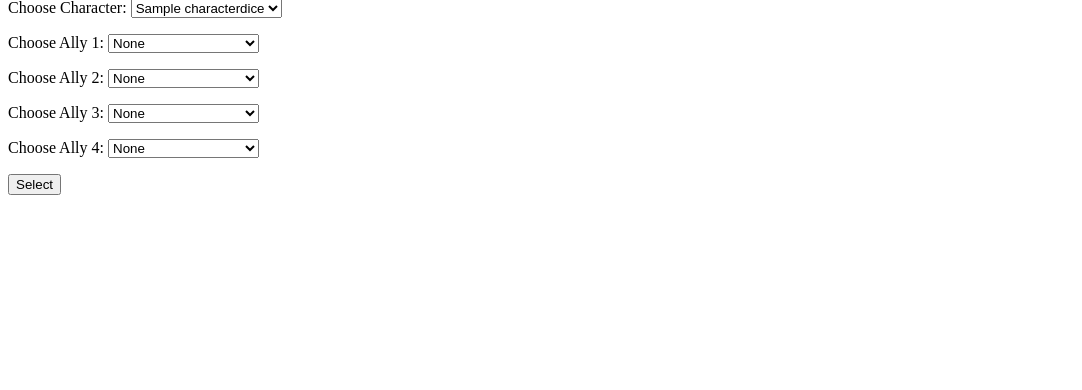
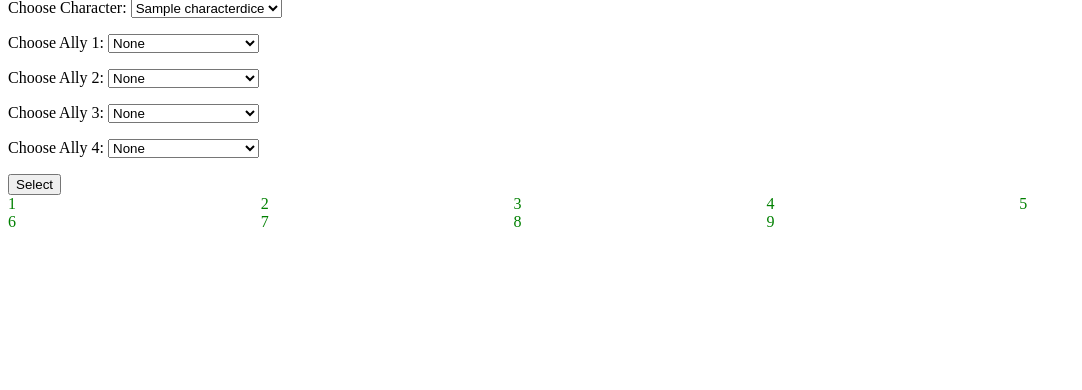
Before and after one commit to AlexHBall/whichdice, a Django app: page / in a window 1280 px wide. Shown: the part 81-471 px from the top of the page, without its empty margins (0-1082 px from the left). Run offline with Django 3.2, Linux system fonts and the light colour scheme; tables that the repository leaves empty hold one stand-in row (values such as "Sample post").

Commit message:
add static css file

```diff
--- a/dice/templates/dice/home_screen.html
+++ b/dice/templates/dice/home_screen.html
@@ -1,5 +1,8 @@
 {% extends 'base.html' %}
 {% block content %}
+{% load static %}
+
+<link rel="stylesheet" href="{% static 'dice/style.css' %}" />
 <h1>Pick Your Characters!</h1>
 <form method="POST"> {% csrf_token %}
     {{ character_form.as_p }}
@@ -16,4 +19,17 @@
     <h3>{{ instance }}</h3>
     {% endfor %}
 {% endif %}
+
+<div class="grid-container">
+    <div class="grid-item">1</div>
+    <div class="grid-item">2</div>
+    <div class="grid-item">3</div>
+    <div class="grid-item">4</div>
+    <div class="grid-item">5</div>
+    <div class="grid-item">6</div>
+    <div class="grid-item">7</div>
+    <div class="grid-item">8</div>
+    <div class="grid-item">9</div>
+  </div>
+
 {% endblock %}
--- /dev/null
+++ b/static/dice/style.css
@@ -0,0 +1,5 @@
+.grid-container {
+    display: grid;
+    grid-template-columns: 1fr 1fr 1fr 1fr 1fr;
+    color: green; /* red with opacity */
+  }
--- a/whichdice/settings.py
+++ b/whichdice/settings.py
@@ -118,4 +118,10 @@ USE_TZ = True
 # Static files (CSS, JavaScript, Images)
 # https://docs.djangoproject.com/en/3.0/howto/static-files/
 
+
+
 STATIC_URL = '/static/'
+STATIC_ROOT = os.path.join(BASE_DIR, '/')
+STATICFILES_DIRS = (
+    os.path.join(BASE_DIR, "static"),
+)
```
